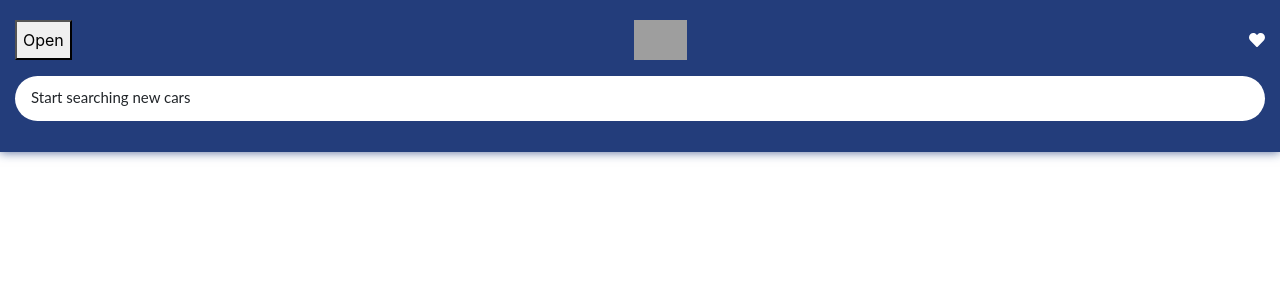
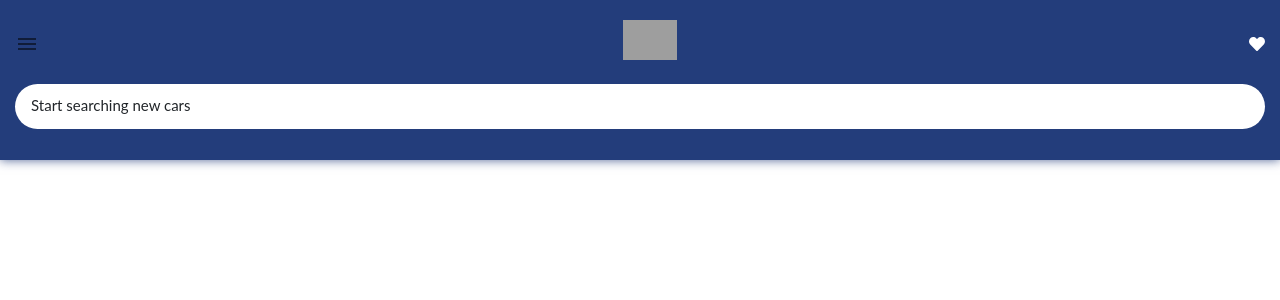
Before and after one commit to Moneexa/pak-wheels, a React (Create React App) app: page / in a window 1280 px wide. Shown: the top 300 px of the page. Built offline with nearby package versions, Linux system fonts and the light colour scheme; grey boxes are pictures that could not be loaded.

Commit message:
replaced nav with material-ui

```diff
--- a/src/shared/Layout.tsx
+++ b/src/shared/Layout.tsx
@@ -9,6 +9,21 @@ import { Nav } from 'react-bootstrap';
 import './Layout.module.css';
 import { FontAwesomeIcon } from '@fortawesome/react-fontawesome'
 import { faHeart } from '@fortawesome/free-solid-svg-icons'
+import AppBar from "@material-ui/core/AppBar";
+import CssBaseline from "@material-ui/core/CssBaseline";
+import Divider from "@material-ui/core/Divider";
+import Drawer from "@material-ui/core/Drawer";
+import Hidden from "@material-ui/core/Hidden";
+import IconButton from "@material-ui/core/IconButton";
+import MenuIcon from "@material-ui/icons/Menu"
+import List from "@material-ui/core/List";
+import ListItem from "@material-ui/core/ListItem";
+import ListItemIcon from "@material-ui/core/ListItemIcon";
+import ListItemText from "@material-ui/core/ListItemText";
+import Toolbar from "@material-ui/core/Toolbar";
+import Typography from "@material-ui/core/Typography";
+import { makeStyles, useTheme } from "@material-ui/core/styles";
+
 
 export default function Layout() {
     const [sidebarOpened, setSidebarOpened] = useState(false);
@@ -16,7 +31,8 @@ export default function Layout() {
     function toggleSidebar() {
         setSidebarOpened(!sidebarOpened);
     }
-    return (<div className="dashboard">
+    return (<>
+        <div className="dashboard">
             <div style={{
                 padding: "20px 15px 15px",
                 position: "relative", background: "#233d7b",
@@ -25,9 +41,15 @@ export default function Layout() {
             }}>
                 <div className="d-flex flex-column">
                     <div className="d-flex" style={{ justifyContent: "space-between" }}>
-                    <button className="float-left height-20" type="button" onClick={() => toggleSidebar()}>
-                        {sidebarOpened ? "Close" : "Open"}
-                    </button>
+                        <IconButton
+                            color="default"
+                            aria-label="open drawer"
+                            edge="start"
+                            onClick={() => toggleSidebar()}
+                            className="float-left height-20"
+                        >
+                            <MenuIcon />
+                        </IconButton>
                         <div>
                             <img className="d-flex align-items-center justify-content-center" height="40"
                                 src="https://lite1.pakwheels.com/app/6.0.12/assets/images/PakWheels-Tagline-Logo.svg" />
@@ -57,56 +79,76 @@ export default function Layout() {
             </div>
             {
                 sidebarOpened ?
-                <div id="wrapper" style={{
+                    <div id="wrapper"
+                        style={{
                             minWidth: "280px",
                             color: "#373737",
                             backgroundColor: "#fff",
                             top: "0", position: "absolute"
 
                         }}>
-                    <div className="d-flex flex-column">
+
                         <Router>
+                            <nav className="d-flex flex-column">
+                                {/* The implementation can be swapped with js to avoid SEO duplication of links. */}
+                                <Hidden smUp implementation="css">
+                                    <Drawer
+
+                                        variant="temporary"
+                                        //anchor={theme.direction === "rtl" ? "right" : "left"}
+                                        open={sidebarOpened}
+                                        onClose={toggleSidebar}
+                                        // classes={{
+                                        //     paper: classes.drawerPaper
+                                        // }}
+                                        ModalProps={{
+                                            keepMounted: true // Better open performance on mobile.
+                                        }}
+                                    >
+                                        <div>
+                                            <Divider />
+                                            <List>
+                                                <ListItem key="home" component={Link} to="/">
                                                     <div className="sidebar-wheel d-flex align-items-center justify-content-center">
-                                <Link to="/"  style={{ marginTop: "20px", marginBottom: "30px", borderBottom:"1px solid #e6e6e6" }}>
+                                                        <Link to="/" style={{ marginTop: "20px", marginBottom: "30px", borderBottom: "1px solid #e6e6e6" }}>
                                                             <img src="https://lite1.pakwheels.com/app/6.0.12/assets/images/PakWheels-Blue-Tagline-Logo.svg" height="50" />
                                                         </Link>
 
                                                     </div>
-                            <Nav className="d-flex flex-column">
-                                <Nav.Item style={{ marginBottom:"2.5rem" ,borderBottom:"1px solid #e6e6e6"}}>
-                                    <Nav.Link>
+                                                </ListItem>
+                                                <ListItem key="Used Cars" component={Link} to="/"
+                                                    style={{ marginBottom: "2.5rem", borderBottom: "1px solid #e6e6e6" }}>
+                                                    <ListItemIcon>
+                                                    </ListItemIcon>
+                                                    <ListItemText primary="Used Cars" />
+                                                </ListItem>
+                                                <ListItem key="Buy New Cars" component={Link} to="/"
+                                                    style={{ marginBottom: "2.5rem", borderBottom: "1px solid #e6e6e6" }}
 
+                                                >
+                                                    <ListItemIcon>
+                                                    </ListItemIcon>
+                                                    <ListItemText primary="Buy New Cars" />
+                                                </ListItem>
+                                                <ListItem key="Post Adds" component={Link} to="/"
+                                                    style={{ marginBottom: "2.5rem", borderBottom: "1px solid #e6e6e6" }}
+                                                >
 
-                                        <span>Used Cars</span>
+                                                    <ListItemIcon>
+                                                    </ListItemIcon>
+                                                    <ListItemText primary="Post Adds" />
+                                                </ListItem>
 
-
-                                    </Nav.Link>
-                                </Nav.Item>
-                                <Nav.Item style={{ marginBottom:"2.5rem" , borderBottom:"1px solid #e6e6e6"}}>
-                                    <Nav.Link>
-
-
-                                        <span>New  Cars</span>
-
-                                    </Nav.Link>
-                                </Nav.Item>
-                                <Nav.Item style={{ marginBottom:"2.5rem" , borderBottom:"1px solid #e6e6e6"}}>
-                                    <Nav.Link>
-
-
-                                        <span>Bikes</span>
-
-                                    </Nav.Link>
-                                </Nav.Item>
-                                <Nav.Item>
-                                    <Nav.Link></Nav.Link>
-                                </Nav.Item>
-                            </Nav>
+                                            </List>
+                                        </div>
+                                    </Drawer>
+                                </Hidden>
+                            </nav>
                         </Router>
                     </div>
-                </div >
+
                     : ''
             }
 
-    </div >)
+        </div ></>)
 }
```
Lines whose indentation alone changed are shown as unchanged.
